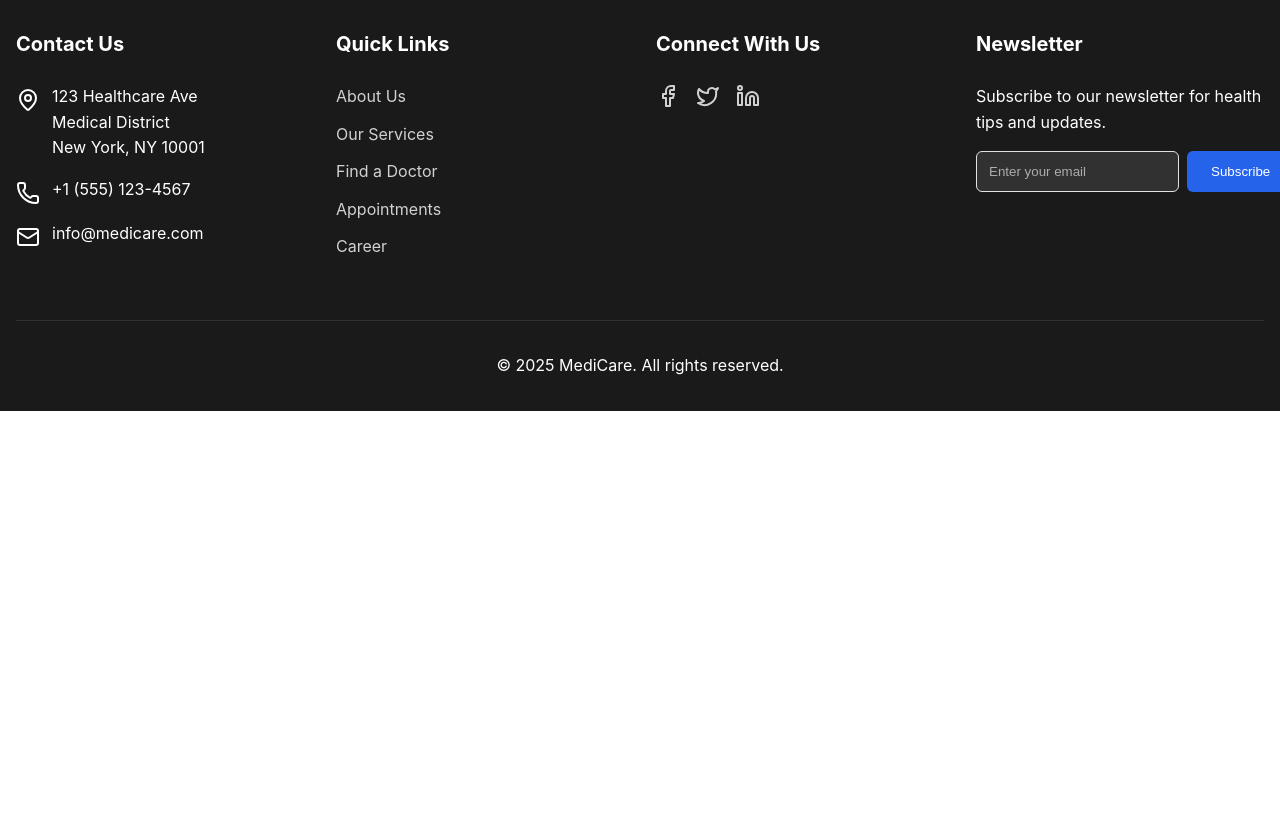
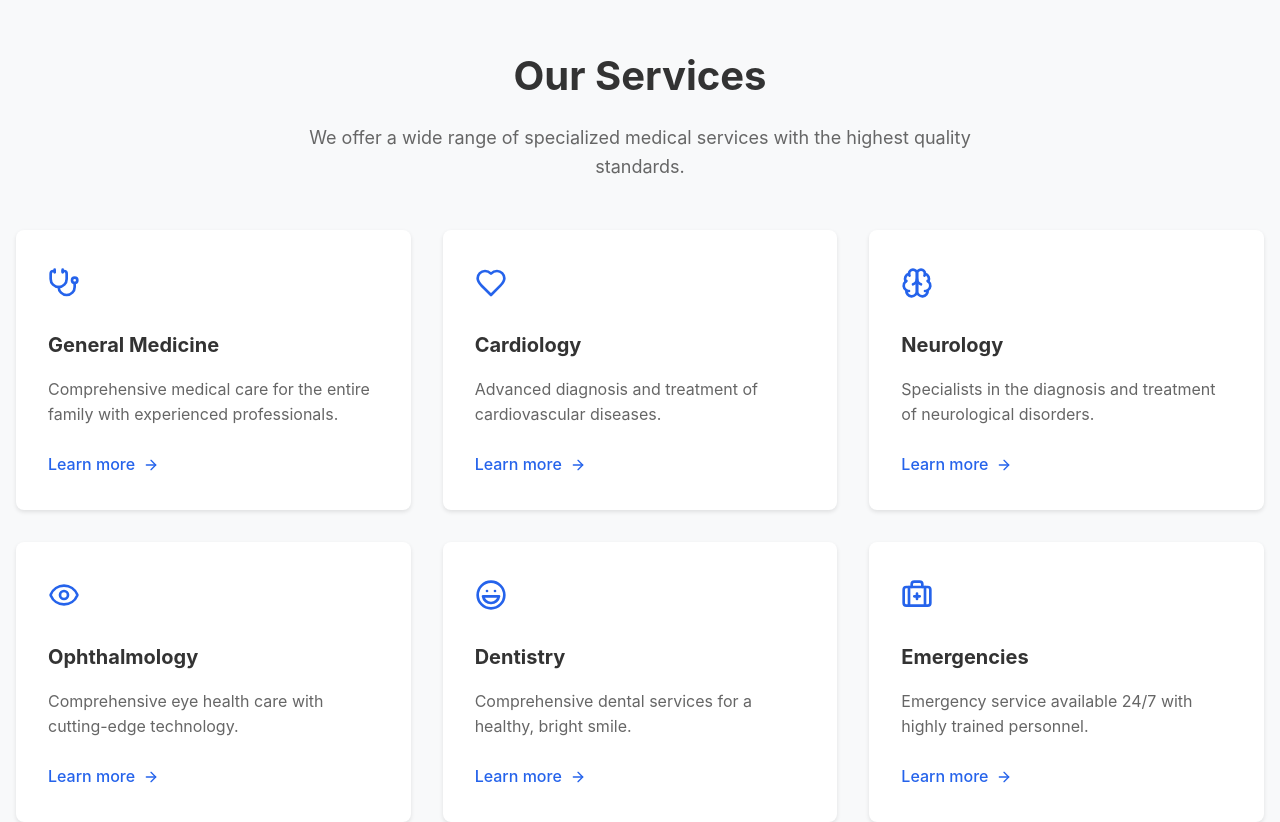
Before and after one commit to CristianGonzalez24/CRUD-nodejs-mysql, a React (Vite) app in the folder client/: page / in a window 1280 px wide. Shown: the part 900-1722 px from the top of the page. Before the commit the page ends 1311 px from the top, so only its background shows below. Built offline with nearby package versions, Linux system fonts and the light colour scheme.

Commit message:
Add:
Add services section and its corresponding styles

```diff
--- a/client/src/App.jsx
+++ b/client/src/App.jsx
@@ -2,6 +2,7 @@ import React from 'react';
 import Navbar from './components/Navbar/Navbar';
 import Footer from './components/Footer/Footer';
 import HeroSection from './components/HeroSection/HeroSection';
+import ServicesSection from './components/ServicesSection/ServicesSection';
 
 function App() {
 
@@ -9,6 +10,7 @@ function App() {
     <>
       <Navbar />
       <HeroSection />
+      <ServicesSection />
       <Footer />
     </>
   )
--- /dev/null
+++ b/client/src/components/ServicesSection/ServicesSection.css
@@ -0,0 +1,55 @@
+.services{
+    padding: 5rem 0;
+    background-color: var(--bg-light);
+}
+.section-header{
+    text-align: center;
+    margin-bottom: 3rem;
+}
+.section-title{
+    font-size: 2.5rem;
+    color: var(--text-color);
+    margin-bottom: 1rem;
+}
+.section-description{
+    font-size: 1.125rem;
+    color: #666666;
+    max-width: 700px;
+    margin: 0 auto;
+}
+.services-grid{
+    display: grid;
+    grid-template-columns: repeat(auto-fit, minmax(300px, 1fr));
+    gap: 2rem;
+}
+.service-card{
+    background: white;
+    padding: 2rem;
+    border-radius: 0.5rem;
+    box-shadow: 0 2px 4px rgba(0, 0, 0, 0.1);
+    transition: transform 0.3s ease;
+}
+.service-card:hover{
+    transform: translateY(-5px);
+}
+.service-icon{
+    color: var(--primary-color);
+    font-size: 2rem;
+    margin-bottom: 1rem;
+}
+.service-title{
+    font-size: 1.25rem;
+    margin-bottom: 1rem;
+}
+.service-description {
+    color: #666;
+    margin-bottom: 1.5rem;
+}
+.service-link{
+    display: inline-flex;
+    align-items: center;
+    gap: 0.5rem;
+    color: var(--primary-color);
+    text-decoration: none;
+    font-weight: 500;
+}
--- /dev/null
+++ b/client/src/components/ServicesSection/ServicesSection.jsx
@@ -0,0 +1,66 @@
+import React from 'react'
+import { Stethoscope, Heart, Brain, Eye, Laugh, BriefcaseMedical, ArrowRight } from 'lucide-react';
+import './ServicesSection.css'
+
+const services = [
+    {
+        icon: <Stethoscope size={32} />,
+        title: 'General Medicine',
+        description: 'Comprehensive medical care for the entire family with experienced professionals.',
+    },
+    {
+        icon: <Heart size={32} />,
+        title: 'Cardiology',
+        description: 'Advanced diagnosis and treatment of cardiovascular diseases.',
+    },
+    {
+        icon: <Brain size={32} />,
+        title: 'Neurology',
+        description: 'Specialists in the diagnosis and treatment of neurological disorders.',
+    },
+    {
+        icon: <Eye size={32} />,
+        title: 'Ophthalmology',
+        description: 'Comprehensive eye health care with cutting-edge technology.',
+    },
+    {
+        icon: <Laugh size={32} />,
+        title: 'Dentistry',
+        description: 'Comprehensive dental services for a healthy, bright smile.',
+    },
+    {
+        icon: <BriefcaseMedical size={32} />,
+        title: 'Emergencies',
+        description: 'Emergency service available 24/7 with highly trained personnel.',
+    },
+];
+
+const ServicesSection = () => {
+    return (
+        <section className="services" id="services">
+            <div className="container">
+                <div className="section-header">
+                    <h2 className="section-title">Our Services</h2>
+                    <p className="section-description">
+                    We offer a wide range of specialized medical services with the highest quality standards.
+                    </p>
+                </div>
+
+                <div className="services-grid">
+                    {services.map((service, index) => (
+                        <div key={index} className="service-card">
+                        <div className="service-icon">{service.icon}</div>
+                        <h3 className="service-title">{service.title}</h3>
+                        <p className="service-description">{service.description}</p>
+                        <a href="#" className="service-link">
+                        Learn more <ArrowRight size={16} />
+                        </a>
+                        </div>
+                    ))}
+                </div>
+            </div>
+        </section>
+    )
+}
+
+export default ServicesSection
--- a/client/src/index.css
+++ b/client/src/index.css
@@ -112,4 +112,10 @@ body {
     .hero-title {
         font-size: 2rem;
     }
+    .section-title {
+        font-size: 2rem;
+    }
+    .services-grid{
+        grid-template-columns: 1fr;
+    }
 }
```
